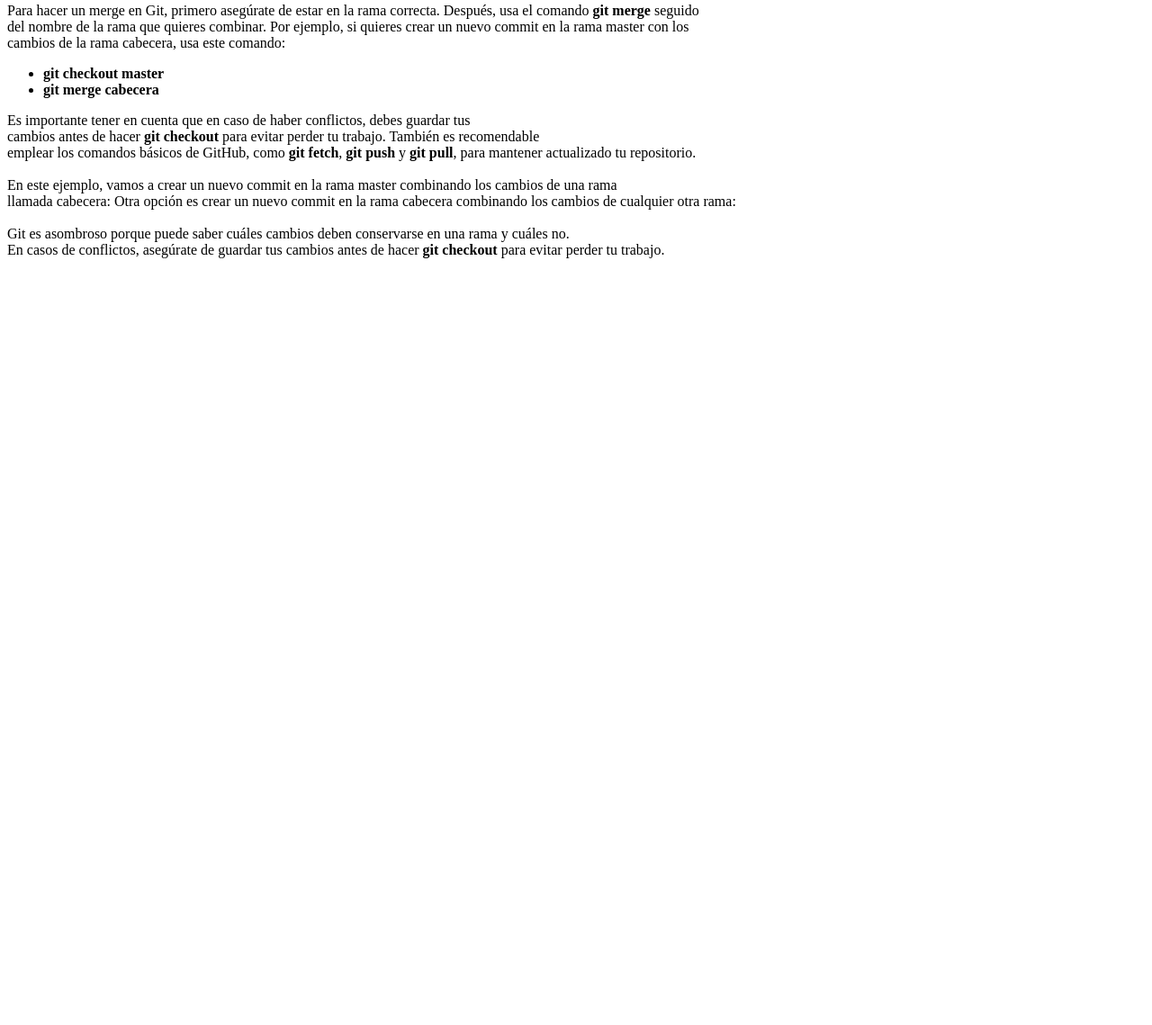
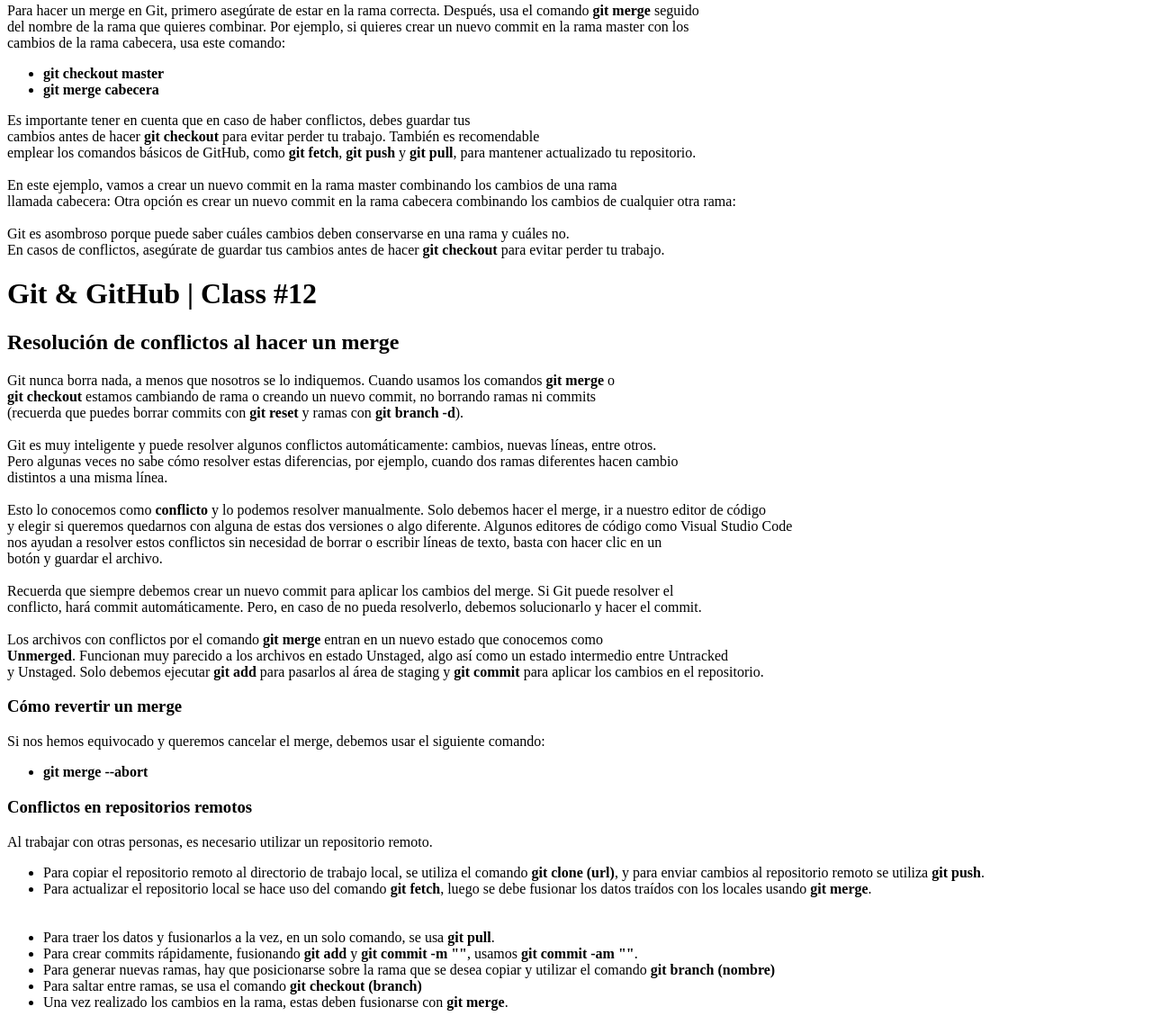
Before and after one commit to JimmyR8/git-github, a plain HTML site: page index.html in a window 1280 px wide. Shown: the part 9127-10266 px from the top of the page at 90% size. Before the commit the page ends 9430 px from the top, so only its background shows below. Drawn offline with Linux system fonts and the light colour scheme.

Commit message:
class #12 ✅

```diff
--- a/index.html
+++ b/index.html
@@ -590,5 +590,55 @@
                 Git es asombroso porque puede saber cuáles cambios deben conservarse en una rama y cuáles no.<br>
                 En casos de conflictos, asegúrate de guardar tus cambios antes de hacer <b>git checkout</b> para evitar perder tu trabajo.
             </p>
+
+    <h1>Git & GitHub | Class #12</h1>
+
+    <h2>Resolución de conflictos al hacer un merge</h2>
+            <p>
+                Git nunca borra nada, a menos que nosotros se lo indiquemos. Cuando usamos los comandos <b>git merge</b> o<br>
+                <b>git checkout</b> estamos cambiando de rama o creando un nuevo commit, no borrando ramas ni commits<br>
+                (recuerda que puedes borrar commits con <b>git reset</b> y ramas con <b>git branch -d</b>).<br><br>
+
+                Git es muy inteligente y puede resolver algunos conflictos automáticamente: cambios, nuevas líneas, entre otros.<br>
+                Pero algunas veces no sabe cómo resolver estas diferencias, por ejemplo, cuando dos ramas diferentes hacen cambio<br>
+                distintos a una misma línea.<br><br>
+
+                Esto lo conocemos como <b>conflicto</b> y lo podemos resolver manualmente. Solo debemos hacer el merge, ir a nuestro editor de código<br>
+                y elegir si queremos quedarnos con alguna de estas dos versiones o algo diferente. Algunos editores de código como Visual Studio Code<br>
+                nos ayudan a resolver estos conflictos sin necesidad de borrar o escribir líneas de texto, basta con hacer clic en un<br>
+                botón y guardar el archivo.<br><br>
+
+                Recuerda que siempre debemos crear un nuevo commit para aplicar los cambios del merge. Si Git puede resolver el<br>
+                conflicto, hará commit automáticamente. Pero, en caso de no pueda resolverlo, debemos solucionarlo y hacer el commit.<br><br>
+
+                Los archivos con conflictos por el comando <b>git merge</b> entran en un nuevo estado que conocemos como<br>
+                <b>Unmerged</b>. Funcionan muy parecido a los archivos en estado Unstaged, algo así como un estado intermedio entre Untracked<br>
+                y Unstaged. Solo debemos ejecutar <b>git add</b> para pasarlos al área de staging y <b>git commit</b> para aplicar los cambios en el repositorio.
+           </p>
+
+    <h3>Cómo revertir un merge</h3>
+            <p>
+                Si nos hemos equivocado y queremos cancelar el merge, debemos usar el siguiente comando:
+            </p>
+
+            <ul>
+                <li> <b>git merge --abort</b> </li>
+            </ul>
+
+    <h3>Conflictos en repositorios remotos</h3>
+            <p>
+                Al trabajar con otras personas, es necesario utilizar un repositorio remoto.
+            </p>
+
+            <ul>
+                <li>Para copiar el repositorio remoto al directorio de trabajo local, se utiliza el comando <b>git clone (url)</b>, y para enviar cambios al repositorio remoto se utiliza <b>git push</b>.</li>
+                <li>Para actualizar el repositorio local se hace uso del comando <b>git fetch</b>, luego se debe fusionar los datos traídos con los locales usando <b>git merge</b>.</li> <br><br>
+
+                <li>Para traer los datos y fusionarlos a la vez, en un solo comando, se usa <b>git pull</b>.</li>
+                <li>Para crear commits rápidamente, fusionando <b>git add</b> y <b>git commit -m ""</b>, usamos <b>git commit -am ""</b>.</li>
+                <li>Para generar nuevas ramas, hay que posicionarse sobre la rama que se desea copiar y utilizar el comando <b>git branch (nombre)</b></li>
+                <li>Para saltar entre ramas, se usa el comando <b>git checkout (branch)</b></li>
+                <li>Una vez realizado los cambios en la rama, estas deben fusionarse con <b>git merge</b>.</li>
+            </ul>
 </body>
 </html>
```
